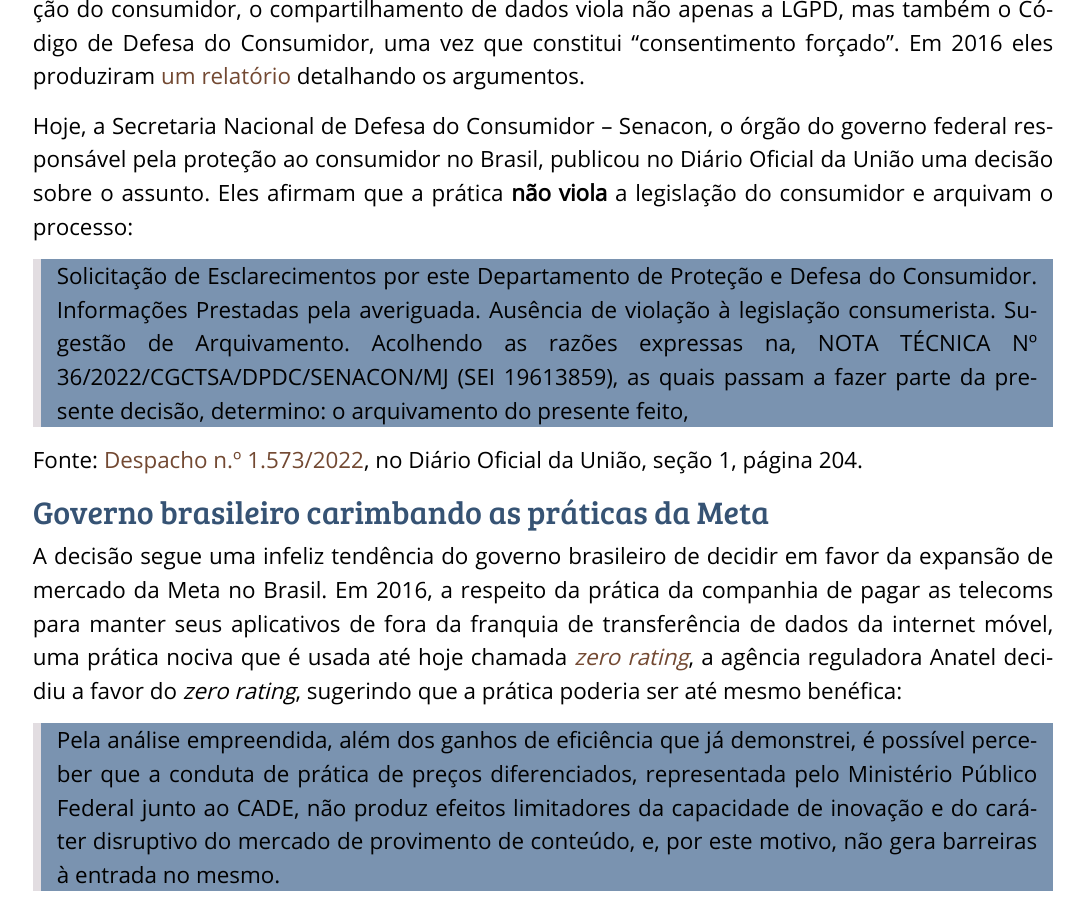
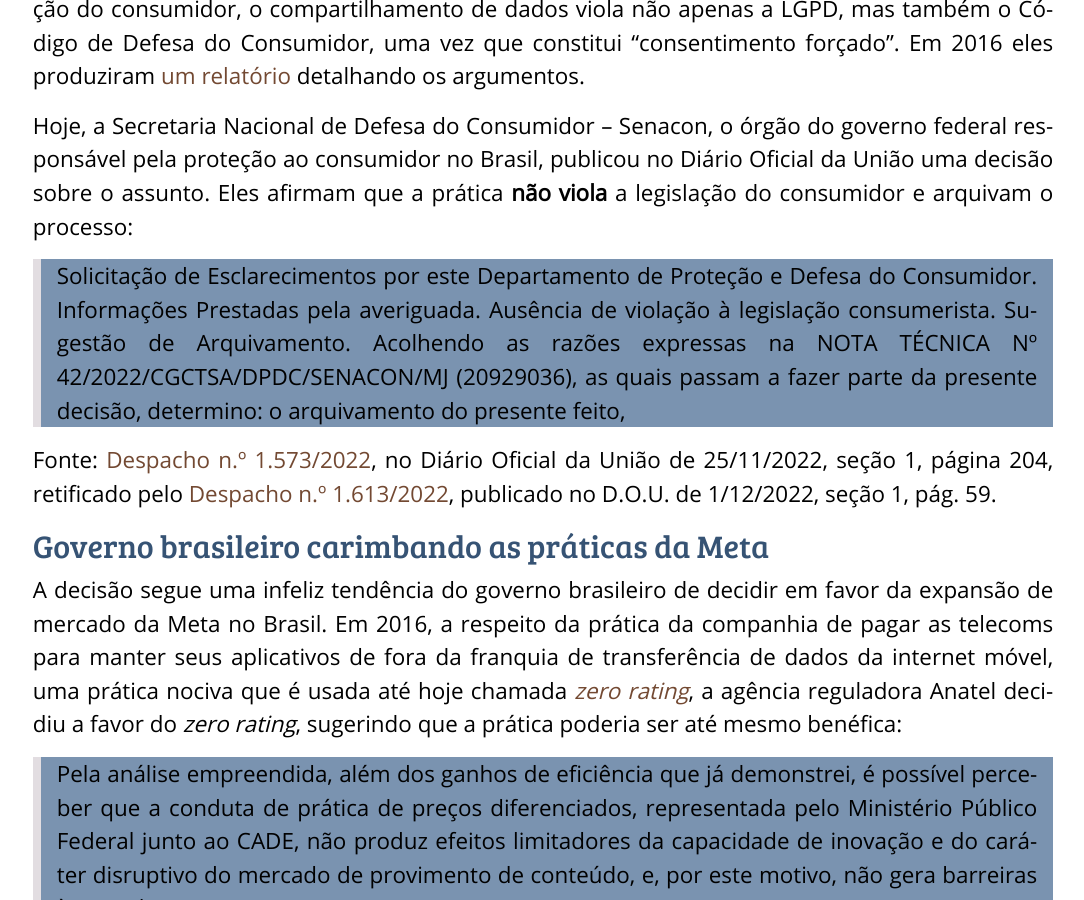
Before and after one commit to augusto-herrmann/augusto-herrmann.github.io, a Jekyll site: the page built from _posts/2022-11-25-senacon-nao-ve-problema-em-compartilhamento-de-dados-do-whatsapp.md, in a window 1280 px wide and 900 px high, scrolled down 1211 px. Shown: the whole window, without its empty margins (97-1181 px from the left). Built offline with Jekyll 4.4.1, drawn with Linux system fonts in a browser that asks for light colours; nearby versions of some CDN libraries; some of the changed text lies outside the part shown.

Commit message:
Add today's Senacon's rectifying decision

```diff
--- a/_posts/2022-11-25-senacon-nao-ve-problema-em-compartilhamento-de-dados-do-whatsapp.md
+++ b/_posts/2022-11-25-senacon-nao-ve-problema-em-compartilhamento-de-dados-do-whatsapp.md
@@ -57,14 +57,16 @@
 > Solicitação de Esclarecimentos por este Departamento de Proteção e
 > Defesa do Consumidor. Informações Prestadas pela averiguada. Ausência
 > de violação à legislação consumerista. Sugestão de Arquivamento.
-> Acolhendo as razões expressas na, NOTA TÉCNICA Nº
-> 36/2022/CGCTSA/DPDC/SENACON/MJ (SEI 19613859), as quais passam a fazer
+> Acolhendo as razões expressas na NOTA TÉCNICA Nº
+> 42/2022/CGCTSA/DPDC/SENACON/MJ (20929036), as quais passam a fazer
 > parte da presente decisão, determino: o arquivamento do presente feito,
 
 Fonte:
 [Despacho n.º 1.573/2022](https://www.in.gov.br/en/web/dou/-/despacho-n-1.573/2022-446097082),
-no Diário Oficial da União, seção 1,
-página 204.
+no Diário Oficial da União de 25/11/2022, seção 1,
+página 204, retificado pelo
+[Despacho n.º 1.613/2022](https://www.in.gov.br/en/web/dou/-/despacho-n-1.613/2022-447024786),
+publicado no D.O.U. de 1/12/2022, seção 1, pág. 59.
 
 ## Governo brasileiro carimbando as práticas da Meta
 
@@ -142,3 +144,7 @@
 verifiquem se a política de privacidade já foi avaliada no ToS;DR antes
 de se cadastrar, ou de continuar a usar, qualquer serviço. E a contribuir
 com uma avaliação caso não tenha sido.
+
+**Editado:** para incluir a referência ao artigo sobre termos de serviço e
+incluir o despacho de retificação da Senacon, que alterou o número da
+Nota Técnica referenciada.
```
Also changed, not shown: _posts/2022-11-25-senacon-sees-no-problem-in-whatsapp-data-sharing.md (+9 -3 lines).
